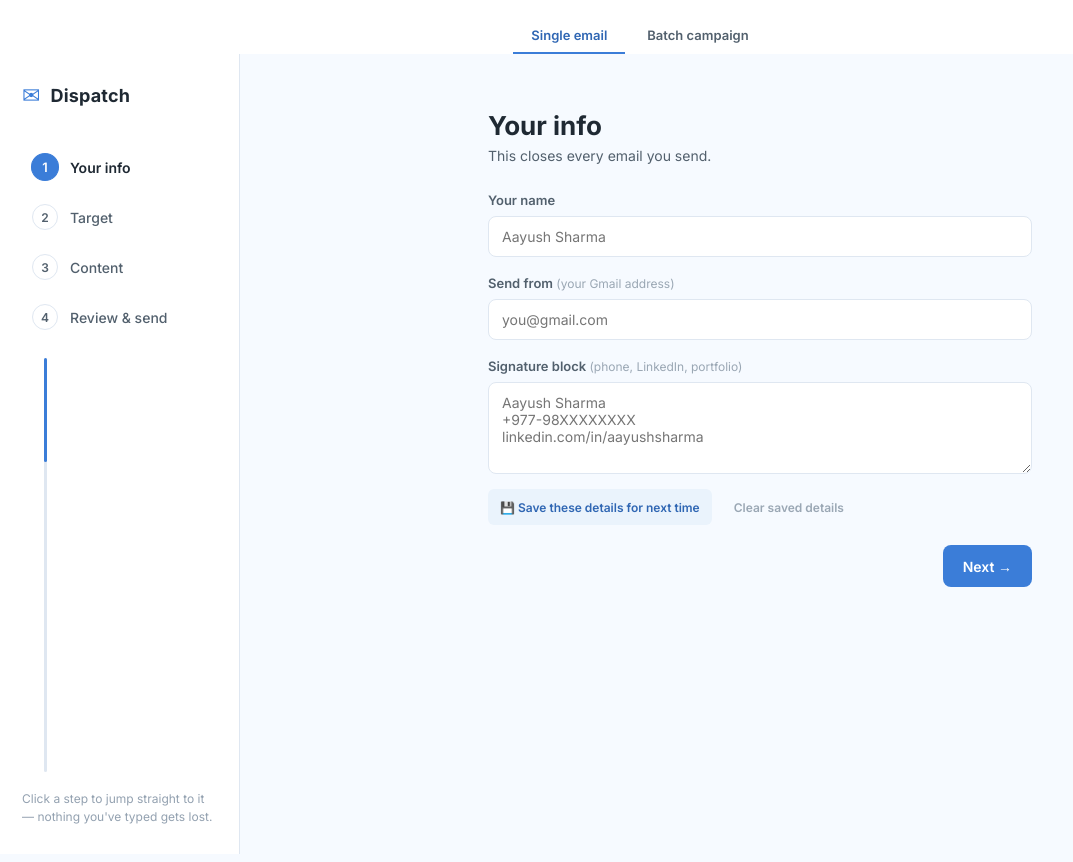
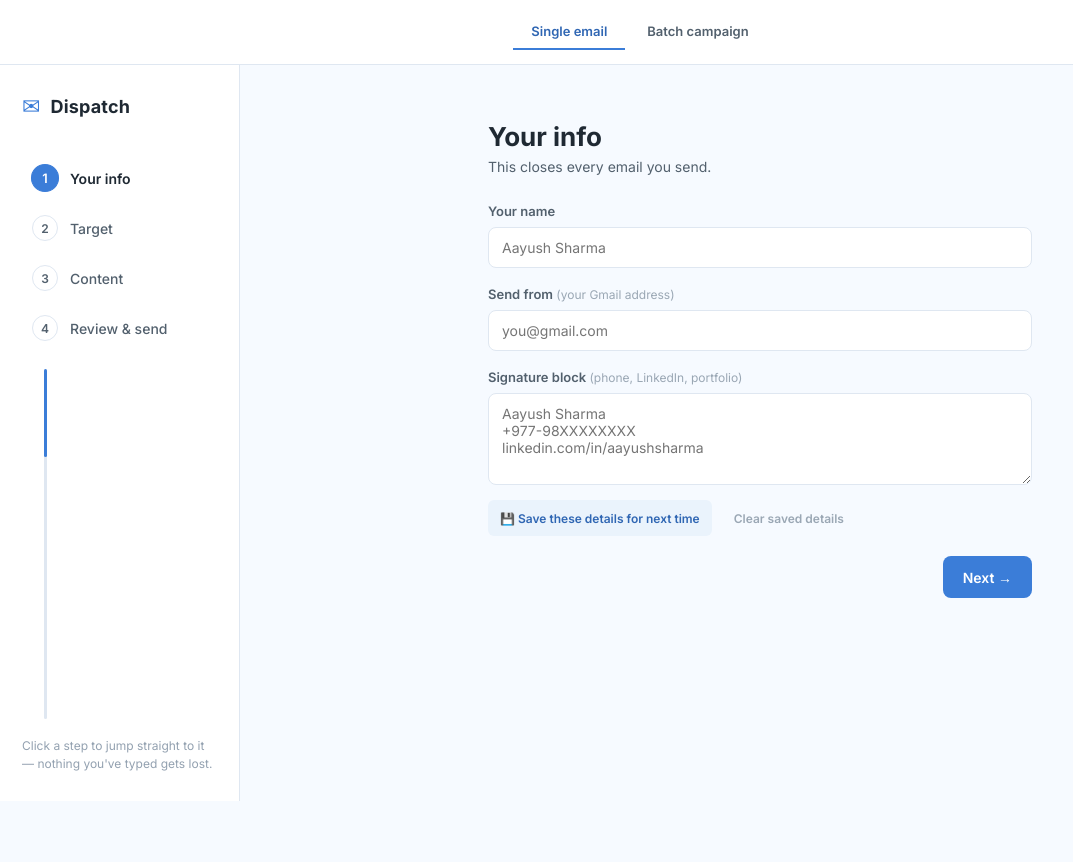
Before and after one commit to st0rm47/Dispatch, a plain HTML site: page frontend/public/index.html in a window 1280 px wide. Shown: the whole page, without its empty margins (0-1073 px from the left). Drawn offline with Linux system fonts and the light colour scheme; no server answers.

Commit message:
Update CSS for improved layout; adjust body and stepper positioning with new variable for tab height

```diff
--- a/frontend/public/css/style.css
+++ b/frontend/public/css/style.css
@@ -12,6 +12,7 @@
   --border: #dfe7f1;
   --ok: #2f9463;
   --err: #d0453b;
+  --tabs-h: 64px;
 }
 
 * { box-sizing: border-box; }
@@ -42,8 +43,9 @@ body {
   display: flex;
   flex-direction: column;
   position: sticky;
-  top: 0;
-  height: 100vh;
+  top: var(--tabs-h);
+  height: calc(100vh - var(--tabs-h));
+  z-index: 20;
 }
 
 .brand {
@@ -442,8 +444,12 @@ input:focus, textarea:focus, select:focus {
   display: flex;
   gap: 4px;
   justify-content: center;
-  padding: 18px 0 0;
+  padding: 14px 0;
   background: var(--bg);
+  position: sticky;
+  top: 0;
+  z-index: 40;
+  border-bottom: 1px solid var(--border);
 }
 
 .mode-tab {
@@ -605,7 +611,7 @@ input:focus, textarea:focus, select:focus {
 
   .stepper {
     position: sticky;
-    top: 0;
+    top: var(--tabs-h);
     z-index: 30;
     height: auto;
     flex-direction: row;
@@ -644,7 +650,7 @@ input:focus, textarea:focus, select:focus {
   .panel { padding: 32px 24px 56px; max-width: 100%; }
   .batch-shell { padding: 24px 18px 56px; }
 
-  .mode-tabs { padding: 14px 14px 0; }
+  .mode-tabs { padding: 14px 14px; }
   .mode-tab { flex: 1; text-align: center; }
 }
 
```
